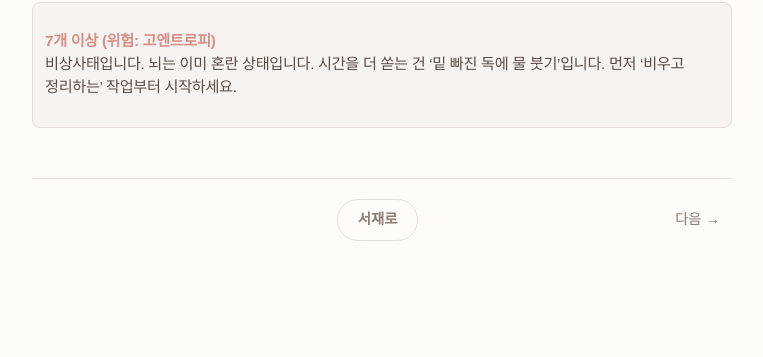
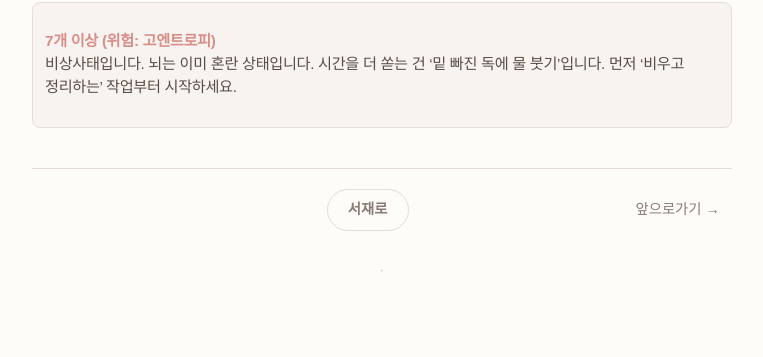
Before and after one commit to somath-edu/somath-edu.github.io, a Jekyll site: the page built from library/entropy-ch1.md, in a window 1280 px wide. Shown: the part 3261-3618 px from the top of the page, without its empty margins (258-1021 px from the left). Built offline with Jekyll 4.4.1, drawn with Linux system fonts in a browser that asks for light colours; some web fonts are replaced; comment, search, counter and statistics services are not loaded; before the commit the page ends 3582 px from its top, so only the background shows below that.

Commit message:
Update book.html

```diff
--- a/_layouts/book.html
+++ b/_layouts/book.html
@@ -8,6 +8,8 @@
     <link rel="preconnect" href="https://fonts.googleapis.com">
     <link rel="preconnect" href="https://fonts.gstatic.com" crossorigin>
     <link href="https://fonts.googleapis.com/css2?family=Playfair+Display:ital,wght@0,600;1,600&family=Noto+Serif+KR:wght@400;600;700&family=Pretendard:wght@300;400;500;600&display=swap" rel="stylesheet">
+
+    <script async src="//busuanzi.ibruce.info/busuanzi/2.3/busuanzi.pure.mini.js"></script>
 
     <style>
         :root {
@@ -32,7 +34,7 @@
 
         header {
             text-align: center;
-            padding: 10px 0 5px;
+            padding: 10px 0 5px; /* 헤더 높이 최소화 */
             border-bottom: 1px solid var(--line-color);
         }
         .brand-mini {
@@ -47,12 +49,12 @@
         .book-container {
             max-width: 700px;
             margin: 0 auto;
-            padding: 10px 20px 80px; /* 하단 여백 충분히 확보 */
+            padding: 10px 20px 80px; /* 본문 위 여백 최소화 */
         }
 
         .chapter-header {
             text-align: center;
-            margin-bottom: 15px;
+            margin-bottom: 15px; /* 제목과 본문 사이 좁게 */
         }
         .chapter-label {
             display: block;
@@ -89,11 +91,12 @@
             margin-bottom: 1.0rem;
         }
 
+        /* Part 제목 여백 최적화 (초밀착) */
         .content-body h1 {
             font-family: var(--font-title);
             font-size: 1.5rem;
             text-align: center;
-            margin-top: 10px;
+            margin-top: 10px;    /* 구분선 바로 밑으로 당김 */
             margin-bottom: 10px;
             color: var(--text-main);
             border-bottom: 2px solid var(--text-main);
@@ -161,18 +165,17 @@
             margin: 15px 0;
         }
 
-        /* --- [핵심 수정] 3단 네비게이션 푸터 --- */
+        /* [네비게이션 스타일] */
         .book-navigation {
-            margin-top: 50px;
+            margin-top: 40px;
             padding-top: 20px;
             border-top: 1px solid var(--line-color);
-            display: flex; /* 가로 배치 */
-            justify-content: space-between; /* 양 끝 정렬 */
-            align-items: center; /* 수직 중앙 정렬 */
+            display: flex;
+            justify-content: space-between;
+            align-items: center;
             font-family: var(--font-body);
         }
 
-        /* 공통 버튼 스타일 */
         .nav-btn {
             text-decoration: none;
             color: var(--text-sub);
@@ -197,9 +199,22 @@
             border-color: var(--text-main);
         }
 
-        /* 빈 공간 채우기용 (좌/우 버튼 없을 때 레이아웃 유지) */
         .nav-placeholder {
-            width: 60px; /* 버튼 대략적인 너비 */
+            width: 80px;
+        }
+
+        /* [방문자 카운터 스타일] */
+        .visitor-count {
+            margin-top: 30px;
+            text-align: center;
+            font-size: 0.75rem;
+            color: #bbb;
+            font-family: var(--font-body);
+            letter-spacing: 0.5px;
+        }
+        .visitor-count span {
+            color: var(--text-sub);
+            font-weight: 600;
         }
 
         @media (max-width: 600px) {
@@ -242,17 +256,29 @@
         <div class="book-navigation">
 
             {% if page.prev_link %}
-                <a href="{{ page.prev_link }}" class="nav-btn">← 이전</a>
+                <a href="{{ page.prev_link }}" class="nav-btn">← 뒤로가기</a>
             {% else %}
-                <span class="nav-placeholder"></span> {% endif %}
+                <span class="nav-placeholder"></span>
+            {% endif %}
 
             <a href="/entropy.html" class="nav-btn nav-center">서재로</a>
 
             {% if page.next_link %}
-                <a href="{{ page.next_link }}" class="nav-btn">다음 →</a>
+                <a href="{{ page.next_link }}" class="nav-btn">앞으로가기 →</a>
             {% else %}
-                <span class="nav-placeholder"></span> {% endif %}
+                <span class="nav-placeholder"></span>
+            {% endif %}
 
+        </div>
+
+        <div class="visitor-count">
+            <span id="busuanzi_container_site_pv" style="display:none">
+                Total Views <span id="busuanzi_value_site_pv"></span>
+            </span>
+            &nbsp;&nbsp;·&nbsp;&nbsp;
+            <span id="busuanzi_container_site_uv" style="display:none">
+                Visitors <span id="busuanzi_value_site_uv"></span>
+            </span>
         </div>
 
     </div>
```
Also changed, not shown: other parts of _layouts/book.html (+1 -2 lines).
